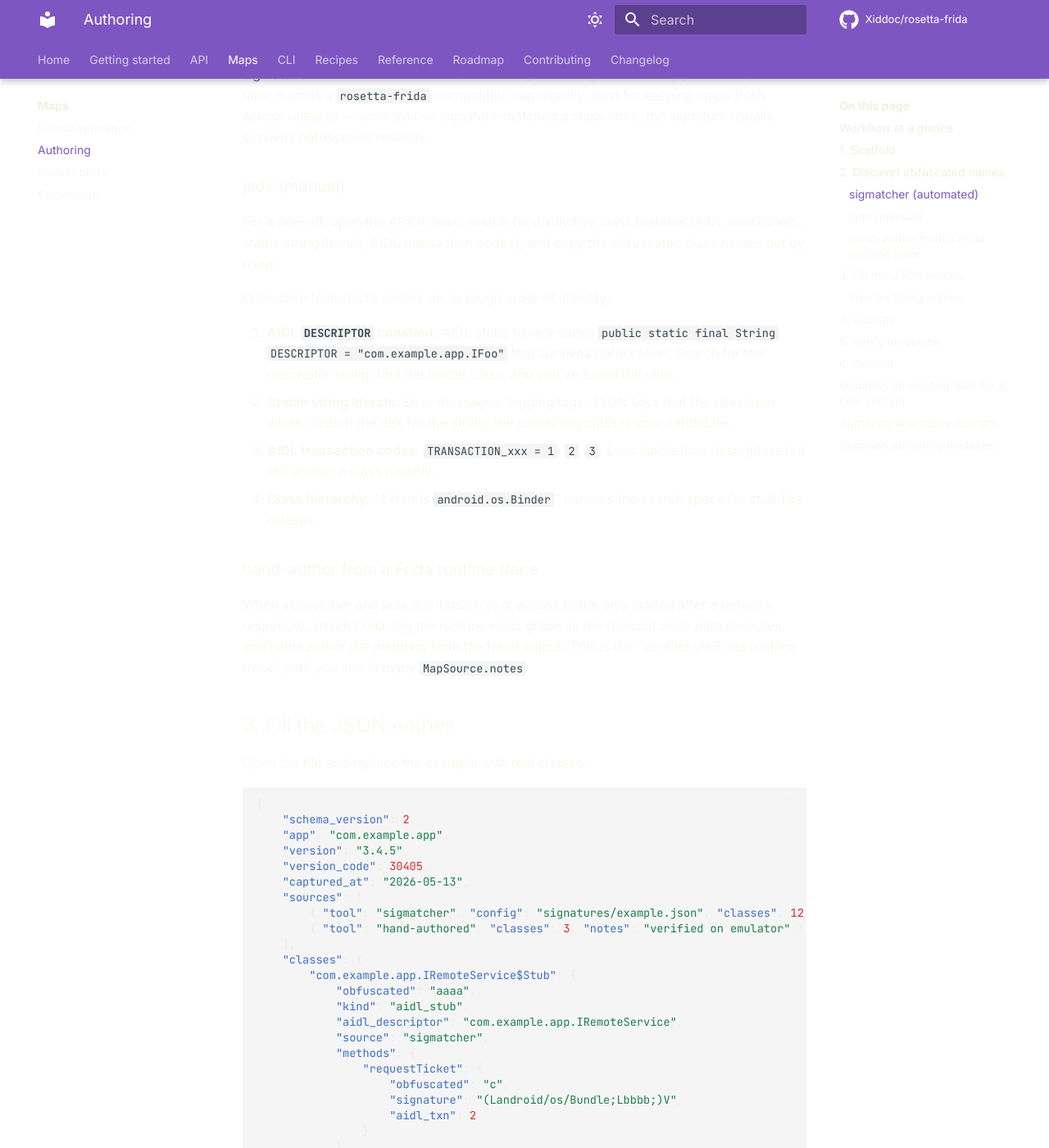
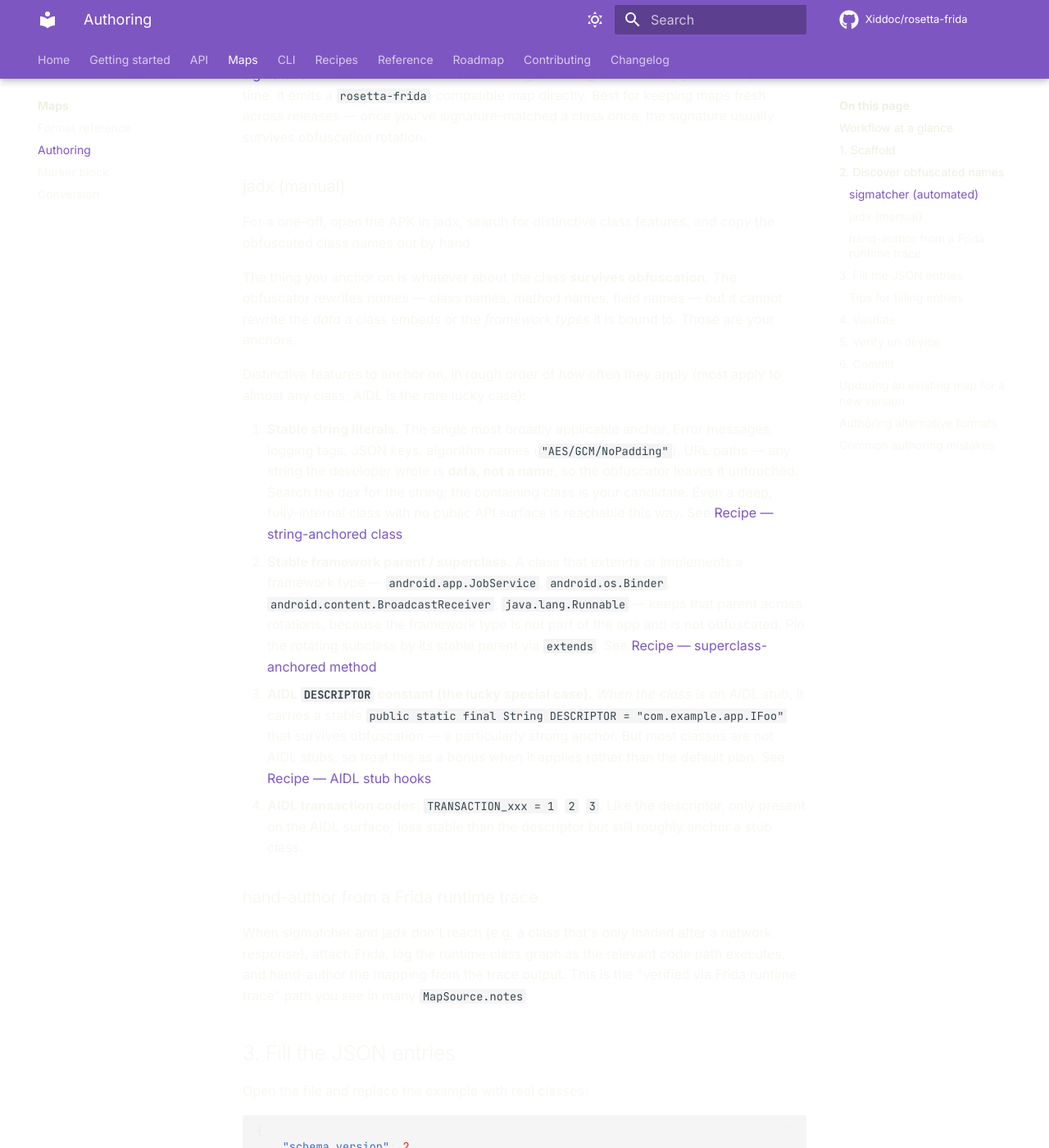
Before and after one commit to Xiddoc/rosetta-frida, an MkDocs documentation site: the page built from docs/maps/authoring.md, in a window 1280 px wide and 1400 px high, scrolled down 1148 px. Shown: the whole window at 82% size. Built offline with MkDocs 1.6.1 and Material for MkDocs 9.7.7, drawn with Linux system fonts in a browser that asks for light colours; comment, search, counter and statistics services are not loaded; some of the changed text lies outside the part shown.

Commit message:
docs: consolidate the TS/JS-module security note into the changelog (frida#31)
The "Removed (security): TS/JS map modules..." block quote was duplicated
across many docs. Keep ONE authoritative entry in docs/changelog.md (the
security-history home) and strip the repeated historical block quotes from
conversion.md, validate.md, convert.md, index.md, and authoring.md.

What remains is terse, justification-free wording ("TS/JS inputs are not
supported; author as JSON or YAML") plus a pointer to the changelog for the
rationale. The code rejection path (src/convert/ts-module.ts) and its terse
one-line refusal message are untouched — behaviour and tests are unchanged.

https://claude.ai/code/session_01RxYetJ2Bfv3jTwnfHvXh6d

```diff
--- a/docs/maps/authoring.md
+++ b/docs/maps/authoring.md
@@ -64,22 +64,41 @@ once, the signature usually survives obfuscation rotation.
 ### jadx (manual)
 
 For a one-off, open the APK in jadx, search for distinctive class
-features (AIDL descriptors, stable string literals, AIDL transaction
-codes), and copy the obfuscated class names out by hand.
+features, and copy the obfuscated class names out by hand.
 
-Distinctive features to anchor on, in rough order of stability:
+The thing you anchor on is whatever about the class **survives
+obfuscation**. The obfuscator rewrites *names* — class names, method
+names, field names — but it cannot rewrite the *data* a class embeds or
+the *framework types* it is bound to. Those are your anchors.
 
-1. **AIDL `DESCRIPTOR` constant.** AIDL stubs have a stable
-   `public static final String DESCRIPTOR = "com.example.app.IFoo"`
-   that survives obfuscation. Search for the descriptor string, find
-   the holder class, and you've found the stub.
-2. **Stable string literals.** Error messages, logging tags, JSON
-   keys that the developer wrote. Search the dex for the string;
-   the containing class is your candidate.
-3. **AIDL transaction codes.** `TRANSACTION_xxx = 1`, `2`, `3`. Less
-   stable than descriptors but still anchor a class roughly.
-4. **Class hierarchy.** "Extends `android.os.Binder`" narrows the
-   search space for stub-like classes.
+Distinctive features to anchor on, in rough order of how often they
+apply (most apply to almost any class; AIDL is the rare lucky case):
+
+1. **Stable string literals.** The single most broadly applicable
+   anchor. Error messages, logging tags, JSON keys, algorithm names
+   (`"AES/GCM/NoPadding"`), URL paths — any string the developer wrote
+   is **data, not a name**, so the obfuscator leaves it untouched. Search
+   the dex for the string; the containing class is your candidate. Even
+   a deep, fully-internal class with no public API surface is reachable
+   this way. See
+   [Recipe — string-anchored class](../recipes/string-anchored-class.md).
+2. **Stable framework parent / superclass.** A class that extends or
+   implements a framework type — `android.app.JobService`,
+   `android.os.Binder`, `android.content.BroadcastReceiver`,
+   `java.lang.Runnable` — keeps that parent across rotations, because the
+   framework type is *not* part of the app and is not obfuscated. Pin the
+   rotating subclass by its stable parent via `extends`. See
+   [Recipe — superclass-anchored method](../recipes/superclass-anchored-method.md).
+3. **AIDL `DESCRIPTOR` constant (the lucky special case).** *When the
+   class is an AIDL stub*, it carries a stable
+   `public static final String DESCRIPTOR = "com.example.app.IFoo"` that
+   survives obfuscation — a particularly strong anchor. But most classes
+   are not AIDL stubs, so treat this as a bonus when it applies rather
+   than the default plan. See
+   [Recipe — AIDL stub hooks](../recipes/aidl-stub-hook.md).
+4. **AIDL transaction codes.** `TRANSACTION_xxx = 1`, `2`, `3`. Like the
+   descriptor, only present on the AIDL surface; less stable than the
+   descriptor but still roughly anchor a stub class.
 
 ### hand-author from a Frida runtime trace
 
@@ -124,13 +143,25 @@ Open the file and replace the example with real classes:
 
 ### Tips for filling entries
 
-**Start with the AIDL stubs.** They have the most stable anchors
-(`aidl_descriptor`, `aidl_txn`) and they're usually the hooks you
-care about most.
+**Anchor on what survives obfuscation, generically.** For most classes
+that means a stable string literal the class embeds (set `anchors`) or a
+stable framework parent the class extends (set `extends`). These two
+cover the broad majority of classes — including deep internal ones with
+no exposed API. See the
+[string-anchored](../recipes/string-anchored-class.md) and
+[superclass-anchored](../recipes/superclass-anchored-method.md) recipes.
 
-**Add `aidl_descriptor` always.** The health check uses it. Even if
-you never use the AIDL transaction codes, the descriptor catches
-"wrong class assigned to this real name" errors at attach time.
+**Set `anchors` for any class with a distinctive string.** Stable string
+literals embedded in a class become anchor checks at attach time —
+catching "wrong class assigned" errors with a low false-positive rate.
+They are data, not names, so they ride through rotation.
+
+**If a class happens to be an AIDL stub, add `aidl_descriptor`.** That is
+the lucky special case: when it applies, the descriptor is an even
+stronger anchor (the health check uses it), and the `aidl_txn` codes let
+you dispatch by transaction. But do not assume a class is AIDL — most are
+not. Reach for the generic anchors first and treat AIDL extras as a
+bonus when present.
 
 **Use the overload-array form only when you need to.** Most methods
 have one overload in the map; the single-form is cleaner. Switch to
@@ -141,11 +172,6 @@ name has multiple obfuscated entries.
 or returns a mapped class, the signature uses its obfuscated name
 (`Lbbbb;` not `Lcom/example/app/IServiceCallback;`). This is what
 Frida ultimately needs; the resolver translates between them.
-
-**Add `anchors` for high-confidence classes.** Stable string literals
-embedded in a class become anchor checks at attach time — catching
-"wrong class assigned" errors with a lower false-positive rate than
-the AIDL-descriptor check alone.
 
 ## 4. Validate
 
@@ -171,8 +197,7 @@ Run validate before every commit. It catches typos and missing
 fields long before the map ships to a device.
 
 See [CLI — `rosetta validate`](../cli/validate.md) for the full
-reference. Inputs are JSON or YAML only (TS/JS modules were removed
-for security).
+reference. Inputs are JSON or YAML only.
 
 ## 5. Verify on device
 
@@ -248,7 +273,8 @@ When the next release ships:
    in lockstep with the new `version_code` (here `30500`).
 3. Re-run sigmatcher to refresh class anchors.
 4. For classes sigmatcher couldn't find, jadx them by hand using the
-   anchors that survived (AIDL descriptors, stable strings).
+   anchors that survived (stable strings, framework parents, and —
+   where they apply — AIDL descriptors).
 5. Validate + verify on device.
 
 In practice **method letters are more stable than class names**.
@@ -264,20 +290,26 @@ If hand-writing JSON isn't your preferred authoring environment:
   `rosetta convert maps/com.example.app/3.4.5.yaml -o maps/com.example.app/30405.json`.
 
 Strict JSON is the canonical on-disk format; YAML is the one authoring
-convenience. (TS/JS map modules were removed — they executed arbitrary
-code at convert time. Author as JSON or YAML.) See
+convenience. TS/JS inputs are not supported; author as JSON or YAML. See
 [Conversion](conversion.md) for the full converter docs.
 
 ## Common authoring mistakes
 
-- **Forgetting `kind: aidl_stub`.** Without it, the health check
-  doesn't verify the AIDL descriptor — your map could pass attach
-  but reach the wrong class. Always set `kind` for AIDL surfaces.
+- **Not anchoring at all.** A class entry with only an `obfuscated`
+  name and no `anchors` / `extends` is a guess — nothing catches it
+  when the name rotates to a *different* class. Pin every entry on
+  something obfuscation survives: a stable string (`anchors`) or a
+  stable framework parent (`extends`).
 - **Real-name `extends` chains that don't terminate in `classes`.**
   When a class's `extends` references another real name, that name
   must also be a key in `classes`. Use the obfuscated parent name
-  (`java.lang.Object`, `android.os.Binder`) for parents you don't
-  want to map.
+  (`java.lang.Object`, `android.os.Binder`, `android.app.JobService`)
+  for parents you don't want to map.
+- **Forgetting `kind: aidl_stub` on AIDL surfaces (special case).**
+  *When a class is an AIDL stub*, omitting `kind` means the health
+  check won't verify its AIDL descriptor — the map could pass attach
+  but reach the wrong class. Always set `kind` and `aidl_descriptor`
+  for AIDL surfaces. (Non-AIDL classes don't need this.)
 - **Mixing real and obfuscated class refs in signatures.**
   Signatures always use obfuscated refs (`Lbbbb;`, not
   `Lcom/example/app/IServiceCallback;`). The resolver handles the
```
Also changed, not shown: docs/cli/convert.md (+3 -9 lines), docs/cli/validate.md (+1 -6 lines), docs/index.md (+1 -2 lines), docs/maps/conversion.md (+8 -18 lines).
